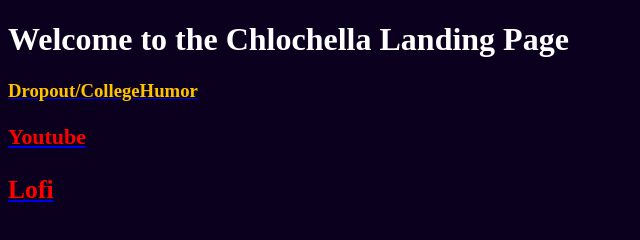
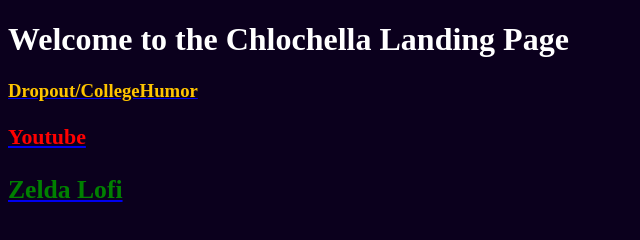
Before and after one commit to ChellChlo/ChellChlo.github.io, a plain HTML site: page index.html in a window 1280 px wide. Shown: the whole page, without its empty margins (0-640 px from the left). Drawn offline with Linux system fonts and the light colour scheme.

Commit message:
Update index.html

```diff
--- a/index.html
+++ b/index.html
@@ -11,6 +11,6 @@
         <a href="https://www.youtube.com/" target = "_Blank"> <h3><FONT COLOR=red>Youtube <!DOCTYPE html> <div>
     </div>
      <div>
- <a href="https://www.youtube.com/watch?v=jfKfPfyJRdk" target = "_Blank"> <h3> <FONT COLOR=red> Lofi <!DOCTYPE html> <div>
+ <a href="https://youtu.be/oCaOSz13h_o" target = "_Blank"> <h3> <FONT COLOR=green> Zelda Lofi <!DOCTYPE html> <div>
 
  </div>
```
